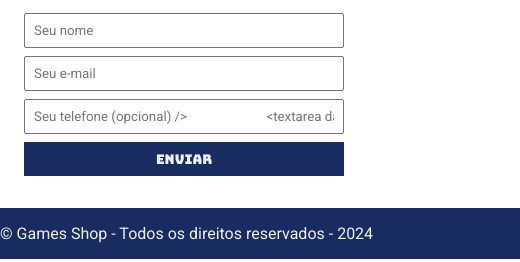
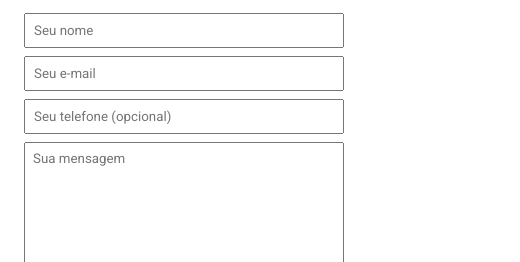
Before and after one commit to Gustavo-dev-resende/site_gameshop, a plain HTML site: page index.html in a window 1280 px wide. Shown: the part 690-952 px from the top of the page, 0-520 px from the left. Drawn offline with Linux system fonts and the light colour scheme.

Commit message:
Update index.html

```diff
--- a/index.html
+++ b/index.html
@@ -45,7 +45,7 @@
                     <form>
                         <input type="text" placeholder="Seu nome" required />
                         <input type="email" placeholder="Seu e-mail" required />
-                        <input type="tel" placeholder="Seu telefone (opcional) />
+                        <input type="tel" placeholder="Seu telefone (opcional)" />
                         <textarea placeholder="Sua mensagem" required></textarea>
                         <button type="submit">Enviar</button>
                     </form>
```
